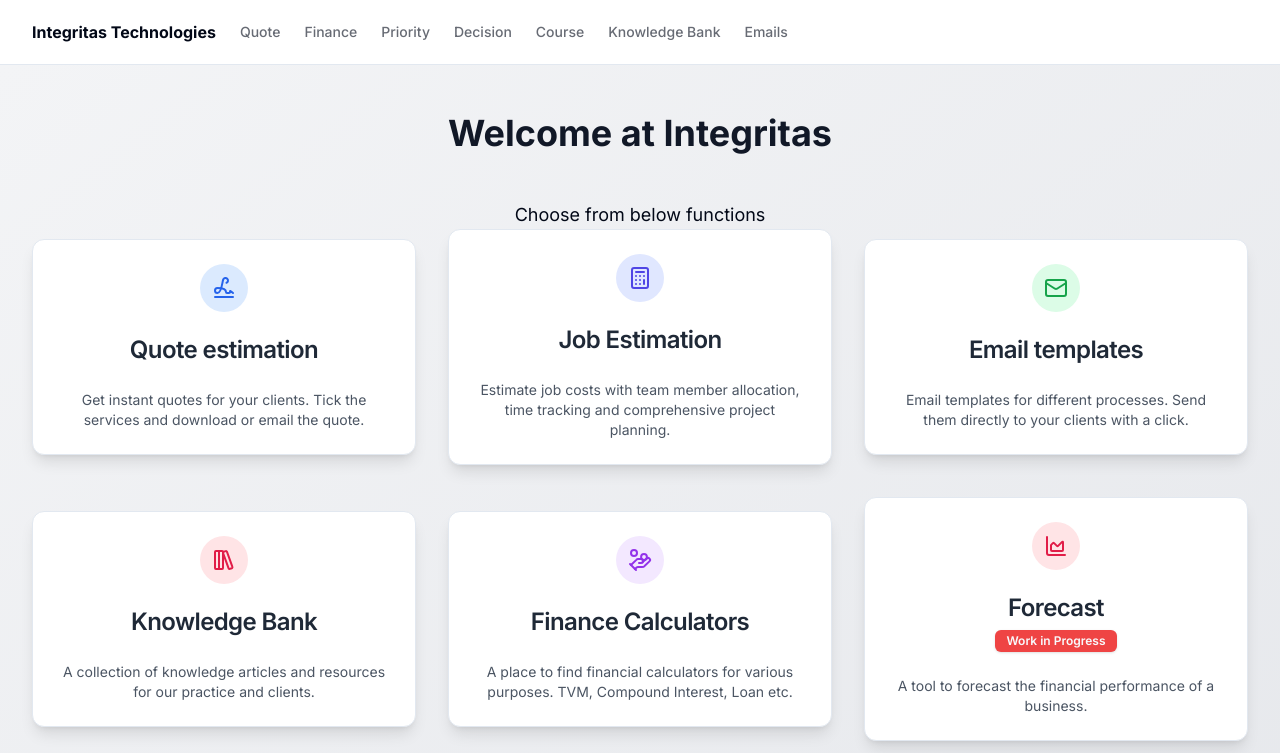
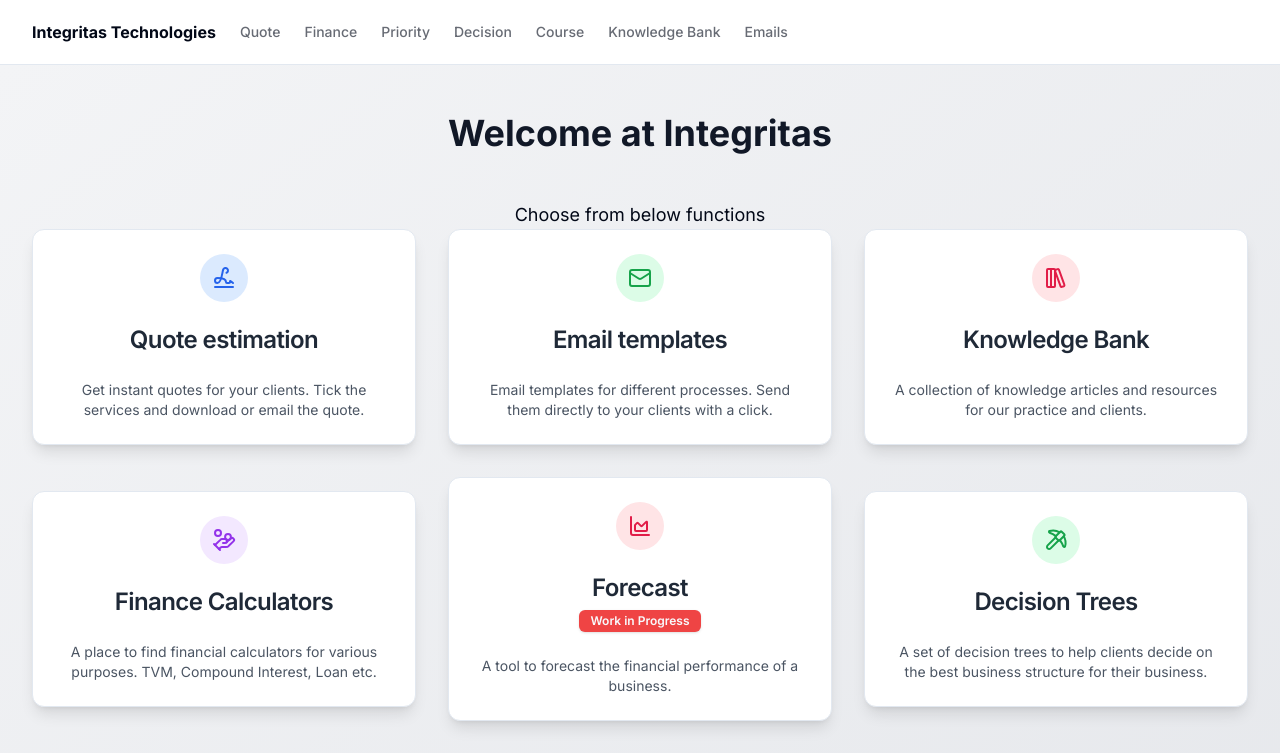
Before and after one commit to visarjazxhi/quote, a Next.js app: page / in a window 1280 px wide. Shown: the top 753 px of the page. Built offline with nearby package versions, Linux system fonts and the light colour scheme.

Commit message:
minor fix

```diff
--- a/app/page.tsx
+++ b/app/page.tsx
@@ -48,7 +48,7 @@
             </Card>
           </Link>
 
-          <Link href="/estimate" className="flex items-center space-x-2">
+          {/* <Link href="/estimate" className="flex items-center space-x-2">
             <Card className="bg-white shadow-lg hover:shadow-xl transition-shadow duration-300 ease-in-out">
               <CardHeader className="flex flex-col items-center">
                 <div className="rounded-full bg-indigo-100 p-3 mb-4">
@@ -65,7 +65,7 @@
                 </CardDescription>
               </CardContent>
             </Card>
-          </Link>
+          </Link> */}
 
           <Link href="/emails" className="flex items-center space-x-2">
             <Card className="bg-white shadow-lg hover:shadow-xl transition-shadow duration-300 ease-in-out">
```
